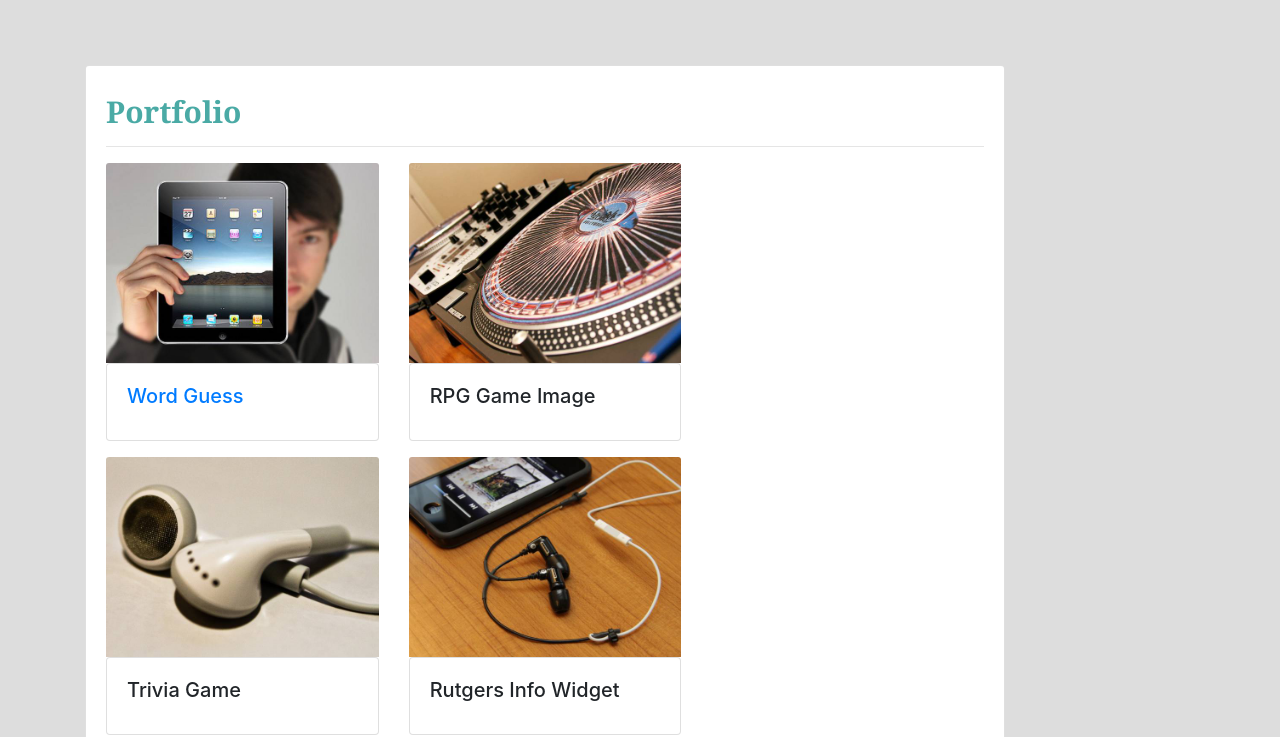
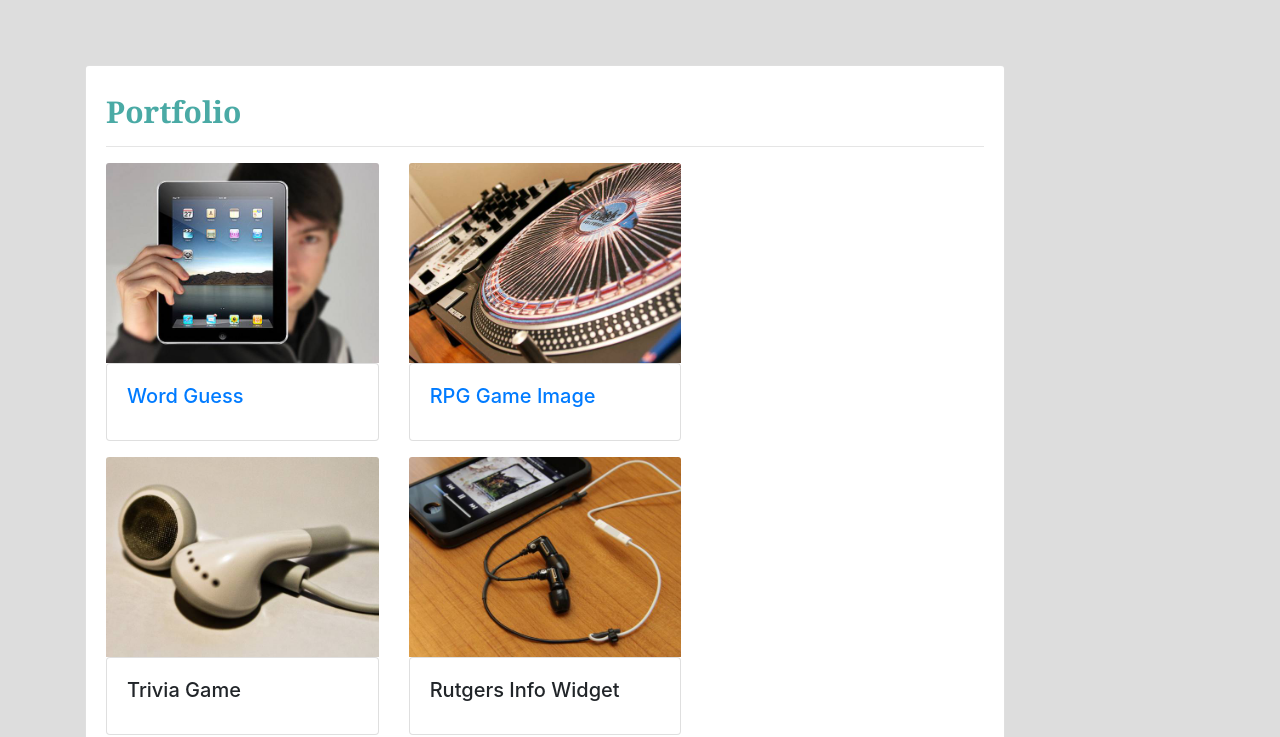
Before and after one commit to rahulrajdev/Bootstrap-Portfolio, a plain HTML site: page portfolio.html in a window 1280 px wide. Shown: the part 78-815 px from the top of the page. Drawn offline with nearby package versions, Linux system fonts and the light colour scheme.

Commit message:
updatedportfolio

```diff
--- a/portfolio.html
+++ b/portfolio.html
@@ -47,7 +47,7 @@
                                     <img class="card-img-top" src="technics-q-c-640-480-2.jpg" alt="RPG Game Image">
                                     <div class="card">
                                         <div class="card-body">
-                                            <h5 class="card-title">RPG Game Image</h5>
+                                            <h5 class="card-title"><a href="https://rahulrajdev.github.io/unit-4-game/">RPG Game Image</a></h5>
                                         </div>
                                     </div>
                                 </div>
```
